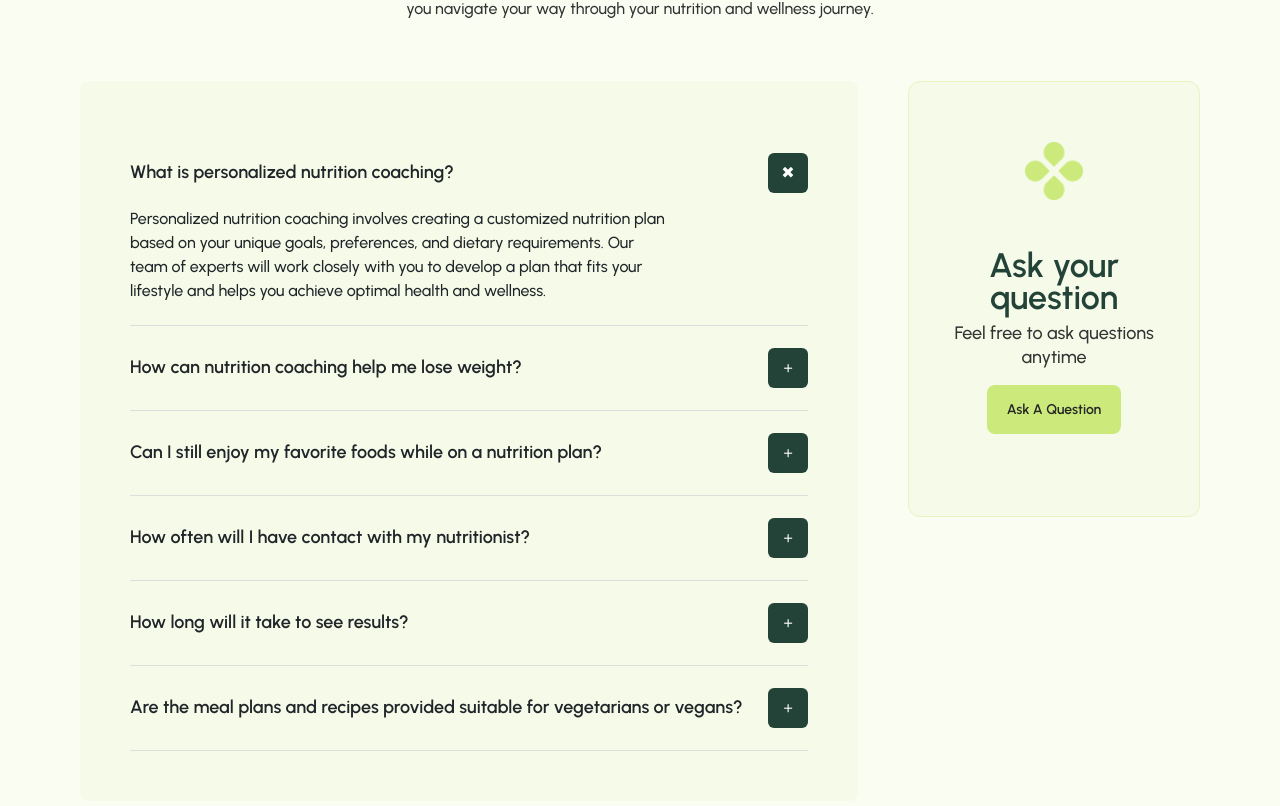
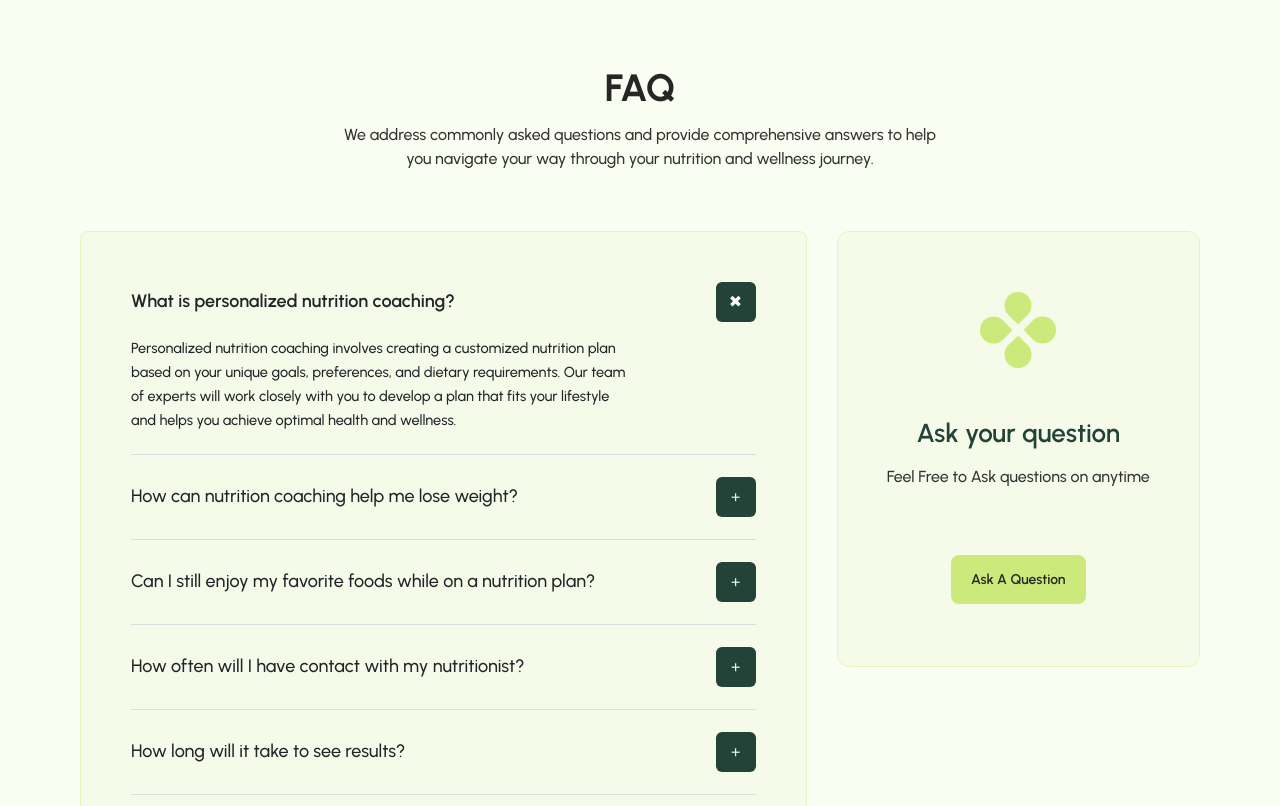
Before and after one commit to RaghadDeveloper/Nutritionist, a React (Vite) app: page /pricing in a window 1280 px wide. Shown: the part 3294-4100 px from the top of the page. Built offline with nearby package versions, Linux system fonts and the light colour scheme.

Commit message:
update on FAQ

```diff
--- a/src/Components/BlogsBlogCard/BlogsBlogCard.css
+++ b/src/Components/BlogsBlogCard/BlogsBlogCard.css
@@ -67,7 +67,8 @@
     border: none;
     width: 136px;
     height: 63px;
-
+    animation: pulsingGlow 2s infinite;
+    transition: transform 0.3s ease;
 }
 
 @media (max-width: 993px) {
--- a/src/Components/FAQ/FAQ.css
+++ b/src/Components/FAQ/FAQ.css
@@ -7,11 +7,16 @@
   width: 90%;
 }
 
+.mt-150 {
+  margin-top: 150px;
+}
+
 @media (max-width: 900px) {
   .NG-faq-container {
     display: flex;
     align-items: center;
     flex-direction: column;
+    gap: 20px !important;
   }
 
   .NG-faq-questions {
--- a/src/Components/FAQ/FAQ.jsx
+++ b/src/Components/FAQ/FAQ.jsx
@@ -7,7 +7,7 @@ import FaqQuestion from '../FaqQuestion/FaqQuestion.jsx'
 
 export default function FAQ() {
   return (
-    <section className='main-container pb-150'>
+    <section className='main-container pb-150 mt-150'>
       <SectionHeader title={title} text={text} />
       <div className="NG-faq-container" >
         <div className="NG-faq-questions">
--- a/src/Components/FaqCard/FaqCard.css
+++ b/src/Components/FaqCard/FaqCard.css
@@ -18,12 +18,16 @@
 
 .NG-faq-card .NG-QUES {
     text-align: center;
+    width: 458px;
+    margin-bottom: 50px;
+
 }
 
 .NG-faq-card .NG-QUES h6 {
     font-weight: 600;
     line-height: 40.8px;
     font-size: 34px;
+    margin-bottom: 16px;
     color: var(--darker-green);
 }
 
@@ -51,16 +55,27 @@
         padding: 60px 24px;
     }
 
+    .NG-QUES {
+        width: 365px !important;
+    }
+
+    .NG-faq-container {
+        gap: 30px;
+    }
+
     .NG-faq-card img {
         width: 24.21%;
     }
 
     .NG-faq-card .NG-QUES h6 {
         line-height: 31.2px;
+        font-size: 26px;
     }
 
     .NG-faq-card .NG-QUES p {
         line-height: 24px;
+        font-size: 16px;
+
     }
 
     .NG-faq-card button {
@@ -71,25 +86,38 @@
 }
 
 @media (max-width: 900px) {
+    .mt-150 {
+        margin-top: 50px;
+    }
+
     .NG-faq-card {
         width: 100%;
-        gap: 30px;
+        height: 100%;
         padding: 50px 24px;
+    }
+
+    .NG-QUES {
+        width: 310px !important;
+        margin-bottom: 30px !important;
+
     }
 
     .NG-faq-card img {
         width: 22.34%;
+        margin-bottom: 30px;
     }
 
     .NG-faq-card .NG-QUES h6 {
         font-size: 22px;
         line-height: 26.4px;
         padding: 0px 24px 0px 24px;
+        margin-bottom: 6px;
     }
 
     .NG-faq-card .NG-QUES p {
         font-size: 14px;
         line-height: 21px;
+        margin-bottom: 6px;
     }
 
     .NG-faq-card button {
@@ -98,32 +126,3 @@
         line-height: 21px;
     }
 }
-
-@media (max-width: 768px) {
-    .NG-faq-card {
-        width: 100%;
-        gap: 30px;
-        padding: 50px 24px;
-    }
-
-    .NG-faq-card img {
-        width: 22.34%;
-    }
-
-    .NG-faq-card .NG-QUES h6 {
-        font-size: 22px;
-        line-height: 26.4px;
-        padding: 0px 24px 0px 24px;
-    }
-
-    .NG-faq-card .NG-QUES p {
-        font-size: 14px;
-        line-height: 21px;
-    }
-
-    .NG-faq-card button {
-        padding: 14px 20px;
-        font-size: 14px;
-        line-height: 21px;
-    }
-}
--- a/src/Components/FaqCard/FaqCard.jsx
+++ b/src/Components/FaqCard/FaqCard.jsx
@@ -7,7 +7,7 @@ const FaqCard = () => {
             <img src={img1} alt="logo" />
             <div className='NG-QUES'>
                 <h6>Ask your question</h6>
-                <p>Feel free to ask questions anytime</p>
+                <p>Feel Free to Ask questions on anytime</p>
             </div>
             <button>
                 Ask A Question
--- a/src/Components/FaqQuestion/FaqQuestion.css
+++ b/src/Components/FaqQuestion/FaqQuestion.css
@@ -1,7 +1,12 @@
 .NGfaq-container {
-    background-color: var( --light-beige);
+    background-color: var(--light-beige);
     border-radius: 8px;
+    border: 1px solid var(--pale-green);
     padding: 60px;
+}
+
+.NGfaq-item:last-child {
+    border-bottom: none;
 }
 
 .NGfaq-item {
@@ -14,17 +19,22 @@
     justify-content: space-between;
     align-items: center;
     cursor: pointer;
+    gap: 50px;
     border-radius: 4px;
 }
 
 .NGfaq-container .NGfaq-item .NGfaq-question span {
     font-size: 20px;
-    font-weight: 600;
+    font-weight: 500;
     line-height: 24px;
 }
 
+.bold-text {
+    font-weight: 600 !important;
+}
+
 .NGfaq-container .NGfaq-item .NGfaq-answer {
-    font-size: 18px;
+    font-size: 16.5px;
     font-weight: 500;
     line-height: 27px;
     margin-top: 20px;
@@ -32,10 +42,10 @@
 }
 
 .NGfaq-toggle-btn {
-    background: var( --darker-green);
+    background: var(--darker-green);
     width: 48px;
     height: 48px;
-    color: var( --white);
+    color: var(--white);
     border: none;
     border-radius: 6px;
     cursor: pointer;
@@ -46,16 +56,21 @@
         padding: 50px;
     }
 
+    .NGfaq-question {
+        gap: 40px;
+    }
+
+
     .NGfaq-container .NGfaq-item .NGfaq-answer {
         margin-top: 14px;
-        font-size: 16px;
+        font-size: 14.5px;
         font-weight: 500;
         line-height: 24px;
     }
 
     .NGfaq-container .NGfaq-item .NGfaq-question span {
         font-size: 18px;
-        font-weight: 600;
+        font-weight: 500;
         line-height: 21.6px;
 
     }
@@ -78,12 +93,20 @@
     .NGfaq-container {
         padding: 30px;
     }
+
+    .NGfaq-question {
+        gap: 20px;
+    }
+
     .NGfaq-container .NGfaq-item .NGfaq-question span {
         font-size: 16px;
-        font-weight: 600;
+        font-weight: 500;
         line-height: 19.2px;
     }
+
     .NGfaq-container .NGfaq-item .NGfaq-answer {
         margin-top: 22px;
+        width: 100%;
+        font-size: 14px;
     }
 }
--- a/src/Components/FaqQuestion/FaqQuestion.jsx
+++ b/src/Components/FaqQuestion/FaqQuestion.jsx
@@ -12,12 +12,12 @@ const FaqQuestion = () => {
   return (
     <div className="NGfaq-container">
       {faqData.map((item, index) => (
-        <div key={index} className="NGfaq-item">
+        <div key={index} className={`NGfaq-item ${index === 0 ? "pt-0" : ""} ${index===5?"pb-0":""}`}>
           <div
             className="NGfaq-question"
             onClick={() => toggleAccordion(index)}
           >
-            <span>{item.question}</span>
+            <span className={activeIndex === index ? "bold-text" : ""}>{item.question}</span>
             <button className="NGfaq-toggle-btn">
               {activeIndex === index ? "✖" : "+"}
             </button>
--- a/src/Components/PriceTableRow/PriceTableRow.jsx
+++ b/src/Components/PriceTableRow/PriceTableRow.jsx
@@ -24,7 +24,7 @@ export default function PriceTableRow({ tableData }) {
                 <td className="sh-feature sh-bottom">{feature}</td>
                 {tableData.plans.map((plan, planIndex) => (
                   <td className="sh-check sh-bottom sh-left" key={planIndex}>
-                    < img className="img-status" src={plan.features[index] ? imgTrue : imgFalse} alt="" />
+                    <img className="img-status" src={plan.features[index] ? imgTrue : imgFalse} alt="" />
                   </td>
                 ))}
               </tr>
```
Also changed, not shown: src/Components/PricingFeatures/PricingFeatures.jsx (+3 -4 lines).
